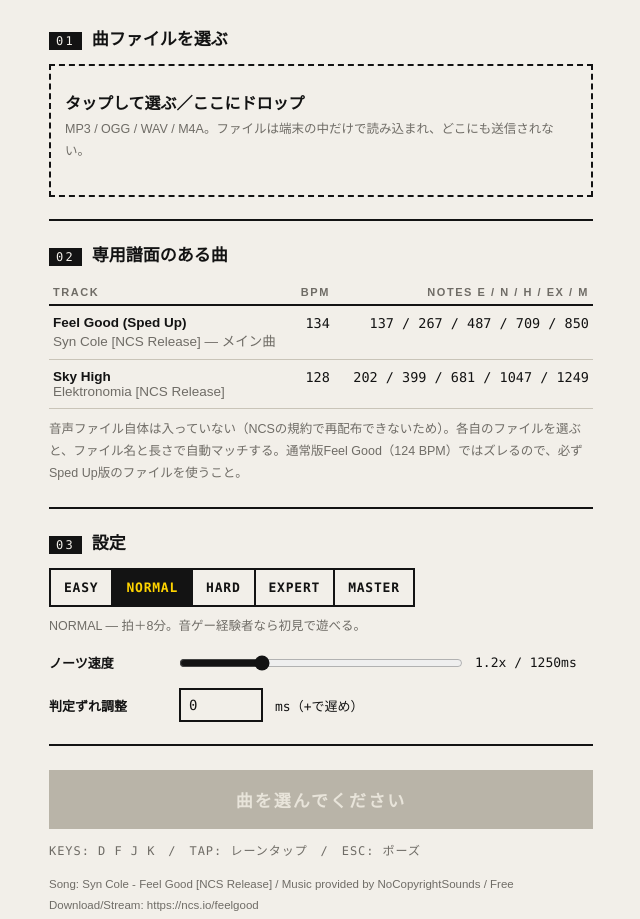
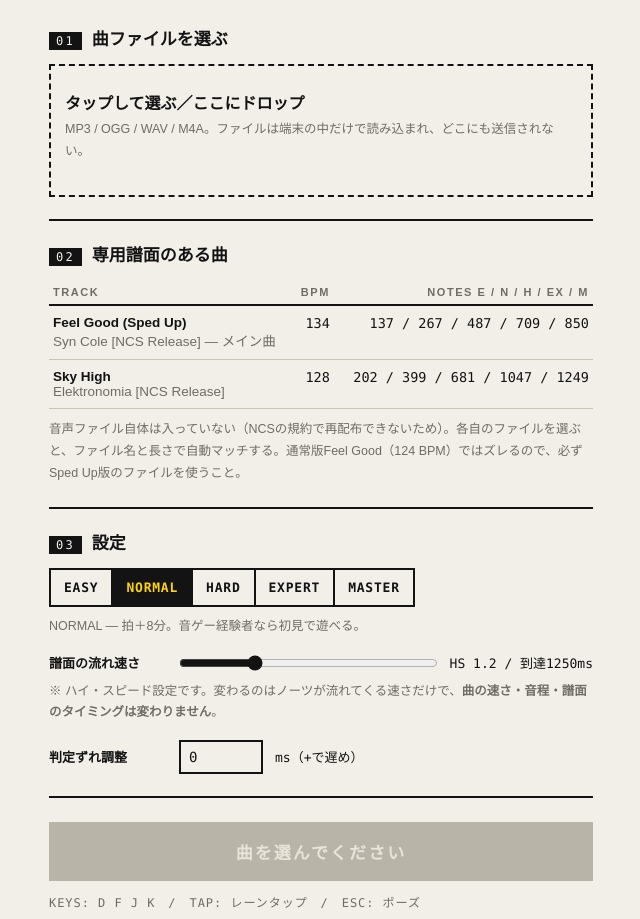
Before and after one commit to ntxareed/RhythmGAYme, a plain HTML site: page index.html in a window 1280 px wide. Shown: the part 174-1093 px from the top of the page, without its empty margins (319-959 px from the left). Drawn offline with Linux system fonts and the light colour scheme; no server answers.

Commit message:
Clarify speed setting is scroll speed (hi-speed), not song tempo

```diff
--- a/index.html
+++ b/index.html
@@ -122,10 +122,11 @@
     </div>
     <p class="diff-note" id="diffNote"></p>
     <div class="setrow">
-      <label>ノーツ速度</label>
+      <label>譜面の流れ速さ</label>
       <input type="range" id="speed" min="0.5" max="3" step="0.1" value="1.2">
       <span class="val" id="speedVal"></span>
     </div>
+    <p class="diff-note">※ ハイ・スピード設定です。変わるのはノーツが流れてくる速さだけで、<b>曲の速さ・音程・譜面のタイミングは変わりません</b>。</p>
     <div class="setrow">
       <label>判定ずれ調整</label>
       <input type="number" id="offset" value="0" step="10" min="-300" max="300">
@@ -222,7 +223,7 @@ Promise.all(["charts/feel-good.json", "charts/sky-high.json"].map(u =>
 
 function updateSpeed() {
   const v = Number($("speed").value);
-  $("speedVal").textContent = v.toFixed(1) + "x / " + Math.round(1500 / v) + "ms";
+  $("speedVal").textContent = "HS " + v.toFixed(1) + " / 到達" + Math.round(1500 / v) + "ms";
 }
 $("speed").addEventListener("input", updateSpeed); updateSpeed();
 
```
